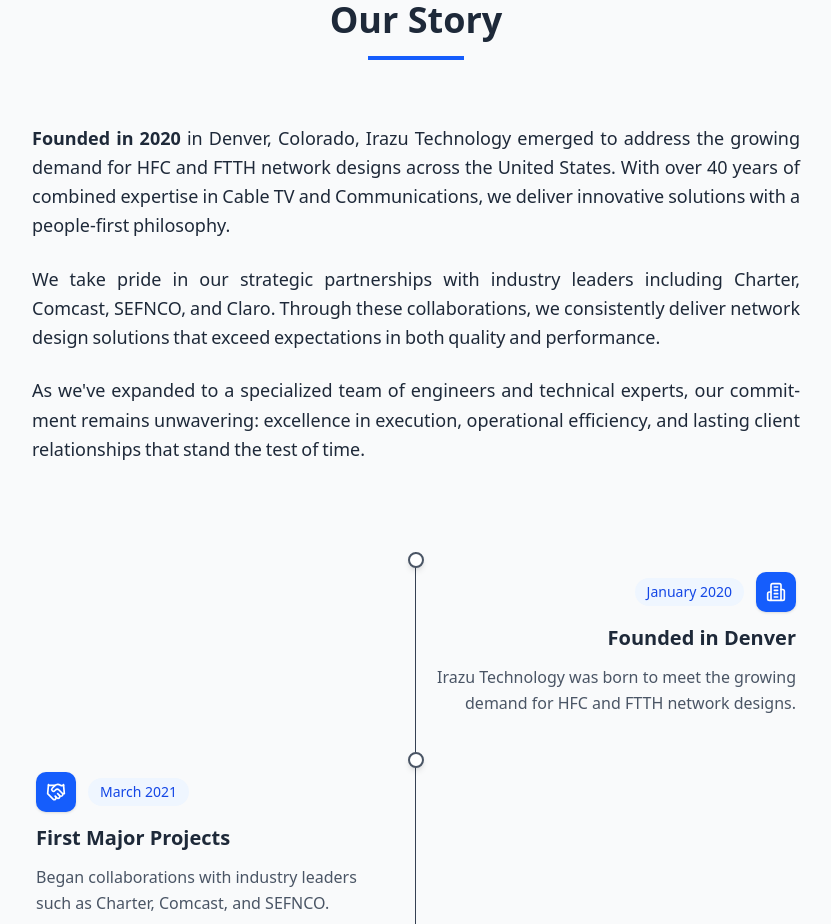
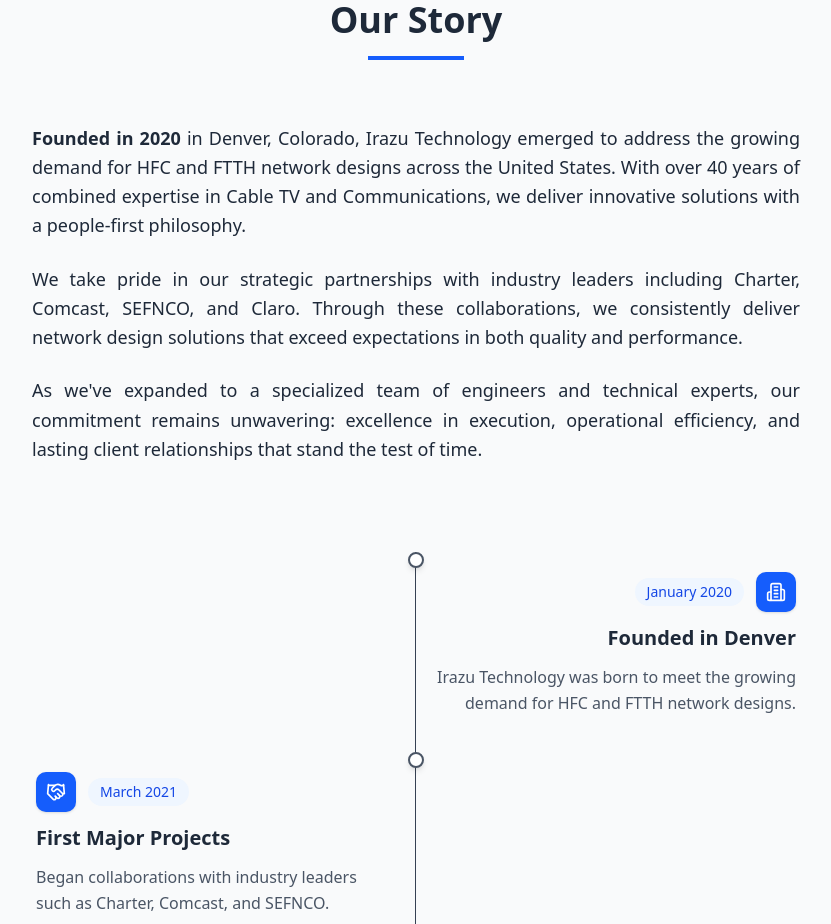
Before and after one commit to Yoryoboy/irazuwebts, a React (Vite) app: page /about in a window 1280 px wide. Shown: the part 1100-2024 px from the top of the page, without its empty margins (224-1055 px from the left). Built offline with nearby package versions, Linux system fonts and the light colour scheme.

Commit message:
feat: add company story, build future section, and service card components with animations

```diff
--- a/src/features/about/components/CompanyStory.tsx
+++ b/src/features/about/components/CompanyStory.tsx
@@ -13,22 +13,22 @@ function CompanyStory({ reference }: CompanyStoryProps) {
       initial={{ opacity: 0, x: -20 }}
       animate={isInView ? { opacity: 1, x: 0 } : { opacity: 0, x: -20 }}
       transition={{ duration: 0.8 }}
-      style={{ hyphens: 'auto', wordSpacing: '-0.05em' }}
+      className="text-justify"
     >
-      <p className="text-gray-800 mb-6 leading-relaxed text-lg max-w-3xl mx-auto" style={{ textAlign: 'justify', hyphens: 'auto', wordSpacing: '-0.05em' }}>
+      <p className="text-gray-800 mb-6 leading-relaxed text-lg max-w-3xl mx-auto">
         <span className="font-semibold">Founded in 2020</span> in Denver,
         Colorado, Irazu Technology emerged to address the growing demand for HFC
         and FTTH network designs across the United States. With over 40 years of
         combined expertise in Cable TV and Communications, we deliver innovative
         solutions with a people-first philosophy.
       </p>
-      <p className="text-gray-800 mb-6 leading-relaxed text-lg max-w-3xl mx-auto" style={{ textAlign: 'justify', hyphens: 'auto', wordSpacing: '-0.05em' }}>
+      <p className="text-gray-800 mb-6 leading-relaxed text-lg max-w-3xl mx-auto">
         We take pride in our strategic partnerships with industry leaders
         including Charter, Comcast, SEFNCO, and Claro. Through these
         collaborations, we consistently deliver network design solutions that
         exceed expectations in both quality and performance.
       </p>
-      <p className="text-gray-800 mb-6 leading-relaxed text-lg max-w-3xl mx-auto" style={{ textAlign: 'justify', hyphens: 'auto', wordSpacing: '-0.05em' }}>
+      <p className="text-gray-800 mb-6 leading-relaxed text-lg max-w-3xl mx-auto">
         As we've expanded to a specialized team of engineers and technical
         experts, our commitment remains unwavering: excellence in execution,
         operational efficiency, and lasting client relationships that stand the
--- a/src/features/home/BuildFutureSection.tsx
+++ b/src/features/home/BuildFutureSection.tsx
@@ -34,18 +34,18 @@ function BuildFutureSection() {
             <h3 className="text-2xl md:text-3xl font-bold text-gray-800 mb-6">
               Local Values, Global Impact
             </h3>
-            <p className="text-gray-600 mb-6" style={{ textAlign: 'justify', hyphens: 'auto', wordSpacing: '-0.05em' }}>
+            <p className="text-gray-600 mb-6 text-justify">
               We are a U.S.-based telecommunications design company founded in
               2020 in Denver, Colorado. Although young as a company, Irazu
               Technology is built on over 40 years of combined experience in the
               Cable TV and Communications industry.
             </p>
-            <p className="text-gray-600 mb-6" style={{ textAlign: 'justify', hyphens: 'auto', wordSpacing: '-0.05em' }}>
+            <p className="text-gray-600 mb-6 text-justify">
               Our specialized team continues to grow as we meet the increasing
               demand for high-quality HFC and FTTH solutions across the United
               States.
             </p>
-            <p className="text-gray-600 mb-6" style={{ textAlign: 'justify', hyphens: 'auto', wordSpacing: '-0.05em' }}>
+            <p className="text-gray-600 mb-6 text-justify">
               At Irazu Technology, we believe in building strong partnerships
               with our clients and continuously improving our processes to
               deliver reliable, scalable, and innovative results.
--- a/src/features/services/ServiceCard.tsx
+++ b/src/features/services/ServiceCard.tsx
@@ -40,8 +40,10 @@ function ServiceCard({ service, index }: { service: Service; index: number }) {
           <h2 className="text-3xl font-bold text-gray-800 mb-6">
             {service.title}
           </h2>
-          <p className="text-gray-600 mb-6">{service.description}</p>
-          <ul className="space-y-3 mb-6">
+          <p className="text-gray-600 mb-6 text-justify hyphens-auto">
+            {service.description}
+          </p>
+          <ul className="space-y-3 mb-6 text-justify hyphens-auto">
             {service.items.map((item, i) => (
               <li key={i} className="flex items-start">
                 <svg
```
